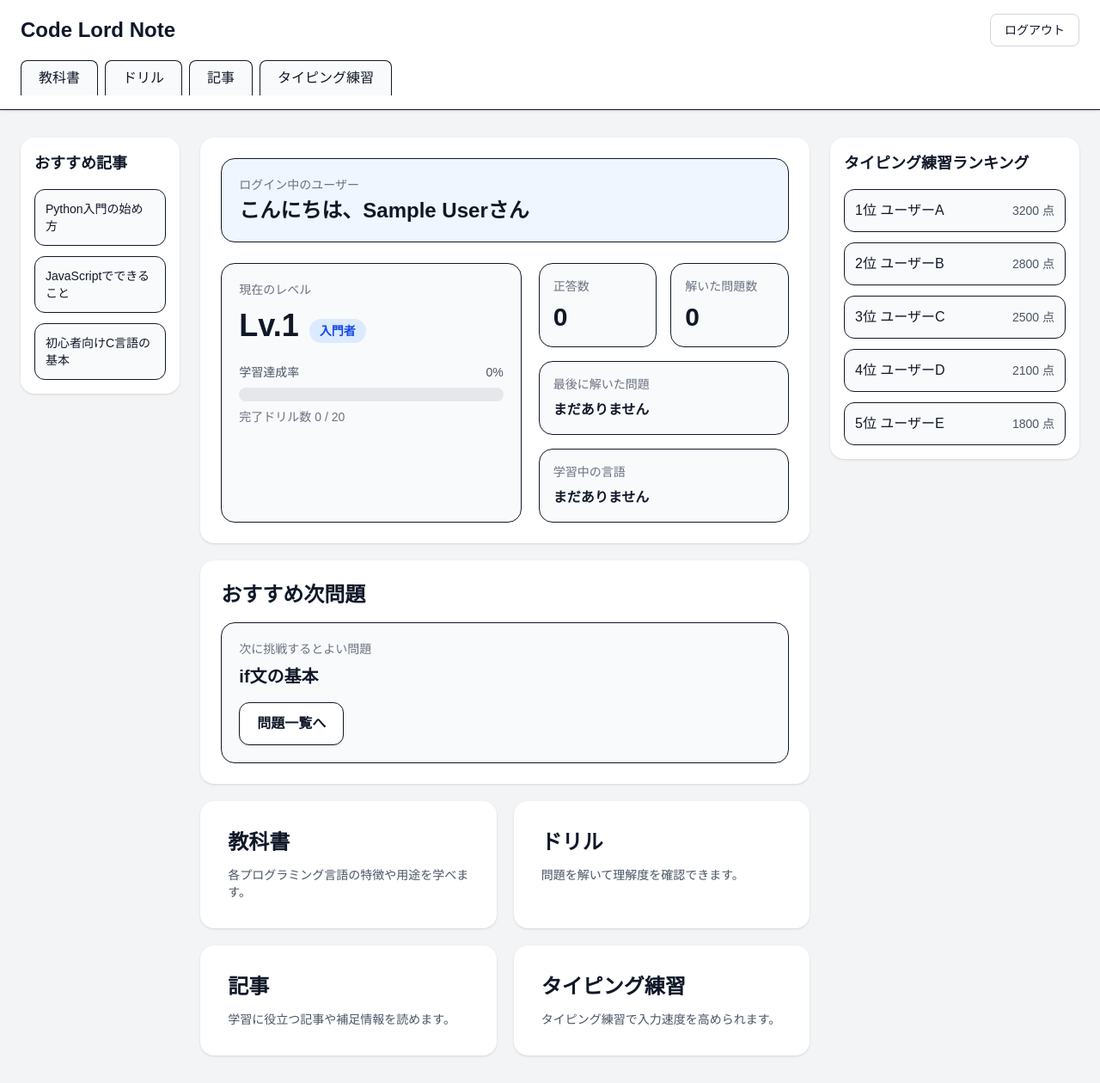
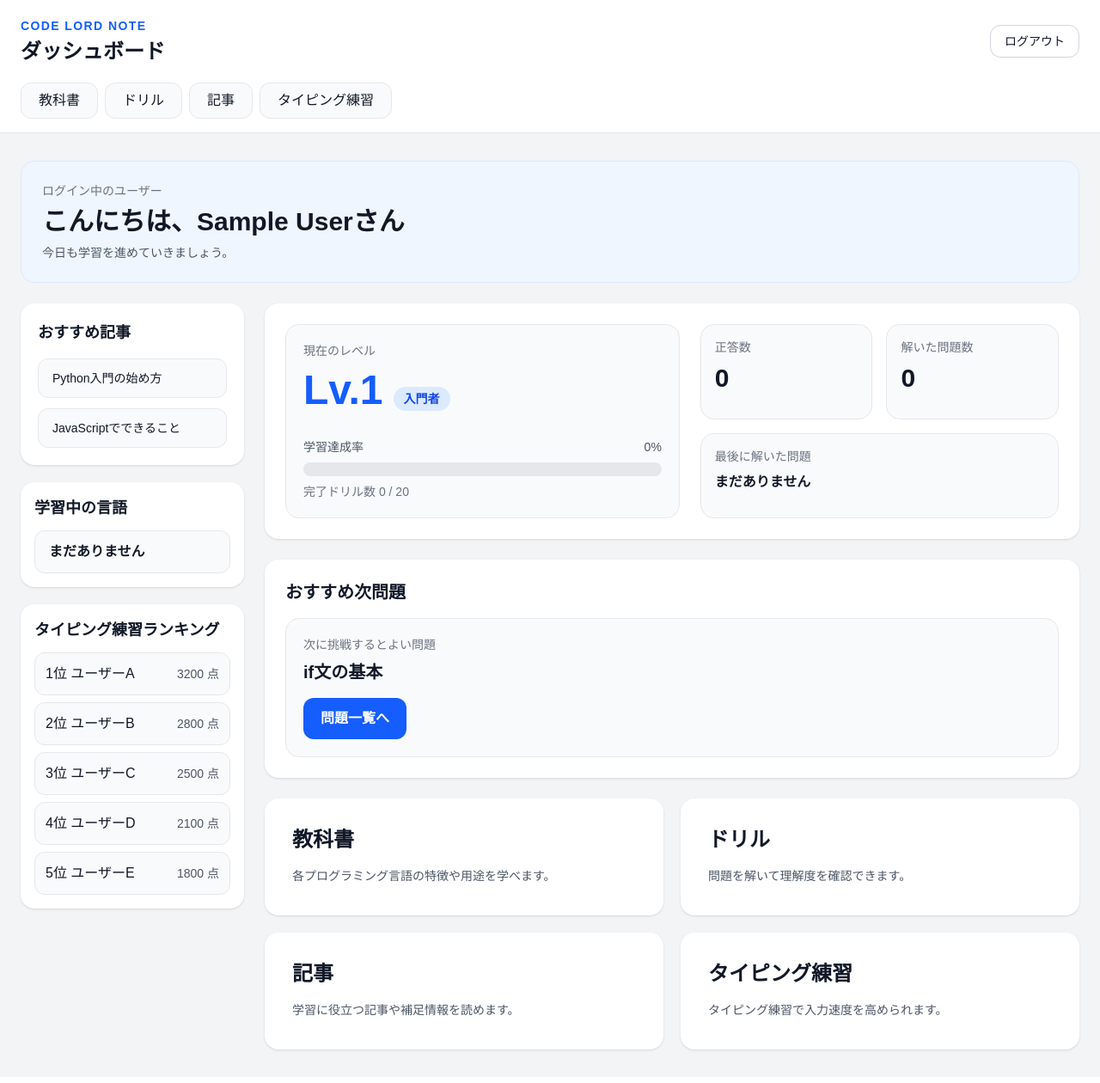
Before and after one commit to TEAMNZK/Graduation-Work, a Next.js app in the folder my-app/: page /dashboard in a window 1280 px wide. Shown: the whole page at 86% size. Built offline with nearby package versions, Linux system fonts and the light colour scheme; no server answers; the database is empty; sample sign-in values are in the browser's storage.

Commit message:
ダッシュボードデザイン変更

```diff
--- a/my-app/src/app/dashboard/page.tsx
+++ b/my-app/src/app/dashboard/page.tsx
@@ -27,7 +27,6 @@ type UserData = {
 const recommendedArticles = [
   "Python入門の始め方",
   "JavaScriptでできること",
-  "初心者向けC言語の基本",
 ];
 
 const rankingData = [
@@ -143,11 +142,8 @@ export default function DashboardPage() {
   }, [solvedTopics]);
 
   const nextRecommendedLink = useMemo(() => {
-    if (nextRecommendedTopic === "Javaの問題はすべて完了しています") {
     return "/drill/java";
-    }
-    return "/drill/java";
-  }, [nextRecommendedTopic]);
+  }, []);
 
   if (loading) {
     return (
@@ -162,201 +158,93 @@ export default function DashboardPage() {
   return (
     <AuthGuard>
       <main className="min-h-screen bg-gray-100 text-gray-900">
-        <header className="border-b bg-white shadow-sm">
-          <div className="mx-auto flex max-w-7xl items-center justify-between px-6 py-4">
-            <h1 className="text-2xl font-bold">Code Lord Note</h1>
+        <header className="border-b border-gray-200 bg-white">
+          <div className="mx-auto flex max-w-7xl items-center justify-between px-6 py-5">
+            <div>
+              <p className="text-sm font-bold tracking-widest text-blue-600">
+                CODE LORD NOTE
+              </p>
+              <h1 className="mt-1 text-2xl font-bold">ダッシュボード</h1>
+            </div>
 
-            <div className="flex items-center gap-3">
             <button
               onClick={handleLogout}
-                className="rounded-lg border border-gray-300 bg-white px-4 py-2 text-sm hover:bg-gray-50"
+              className="rounded-xl border border-gray-300 bg-white px-4 py-2 text-sm font-medium hover:bg-gray-50"
             >
               ログアウト
             </button>
-            </div>
           </div>
 
           <nav className="mx-auto flex max-w-7xl gap-2 px-6 pb-4">
             <Link
               href="/textbook"
-              className="rounded-t-lg border border-b-0 bg-gray-50 px-5 py-2 font-medium hover:bg-gray-100"
+              className="rounded-xl border border-gray-200 bg-gray-50 px-5 py-2 font-medium hover:bg-gray-100"
             >
               教科書
             </Link>
             <Link
               href="/drill"
-              className="rounded-t-lg border border-b-0 bg-gray-50 px-5 py-2 font-medium hover:bg-gray-100"
+              className="rounded-xl border border-gray-200 bg-gray-50 px-5 py-2 font-medium hover:bg-gray-100"
             >
               ドリル
             </Link>
             <Link
               href="/articles"
-              className="rounded-t-lg border border-b-0 bg-gray-50 px-5 py-2 font-medium hover:bg-gray-100"
+              className="rounded-xl border border-gray-200 bg-gray-50 px-5 py-2 font-medium hover:bg-gray-100"
             >
               記事
             </Link>
             <Link
               href="/typing"
-              className="rounded-t-lg border border-b-0 bg-gray-50 px-5 py-2 font-medium hover:bg-gray-100"
+              className="rounded-xl border border-gray-200 bg-gray-50 px-5 py-2 font-medium hover:bg-gray-100"
             >
               タイピング練習
             </Link>
           </nav>
         </header>
 
-        <section className="mx-auto grid max-w-7xl grid-cols-12 gap-6 px-6 py-8">
-          {/* 左：おすすめ記事 */}
-          <aside className="col-span-12 md:col-span-2">
-            <div className="rounded-2xl bg-white p-4 shadow">
-              <h2 className="mb-4 text-lg font-bold">おすすめ記事</h2>
+        <section className="mx-auto max-w-7xl px-6 py-8">
+          <div className="mb-6 rounded-2xl border border-blue-100 bg-blue-50 p-6">
+            <p className="text-sm text-gray-500">ログイン中のユーザー</p>
+            <h2 className="mt-2 text-3xl font-bold">
+              こんにちは、{displayUserName}さん
+            </h2>
+            <p className="mt-2 text-sm text-gray-600">
+              今日も学習を進めていきましょう。
+            </p>
+          </div>
+
+          <div className="grid grid-cols-1 gap-6 xl:grid-cols-[260px_1fr]">
+            {/* 左 */}
+            <aside className="space-y-5">
+              <div className="rounded-2xl bg-white p-5 shadow-sm">
+                <h3 className="mb-4 text-lg font-bold">おすすめ記事</h3>
                 <ul className="space-y-3">
                   {recommendedArticles.map((article, index) => (
                     <li
                       key={index}
-                    className="rounded-xl border bg-gray-50 px-3 py-3 text-sm hover:bg-gray-100"
+                      className="rounded-xl border border-gray-200 bg-gray-50 px-4 py-3 text-sm hover:bg-gray-100"
                     >
                       {article}
                     </li>
                   ))}
                 </ul>
               </div>
-          </aside>
 
-          {/* 中央 */}
-          <section className="col-span-12 space-y-5 md:col-span-7">
-            {/* 進捗サマリー */}
-            <div className="rounded-2xl bg-white p-6 shadow">
-              <div className="mb-6 rounded-2xl border bg-blue-50 p-5">
-                <p className="text-sm text-gray-500">ログイン中のユーザー</p>
-                <p className="mt-1 text-2xl font-bold">
-                  こんにちは、{displayUserName}さん
-                </p>
-              </div>
-
-              <div className="grid grid-cols-1 gap-5 lg:grid-cols-[1.2fr_1fr]">
-                <div className="rounded-2xl border bg-gray-50 p-5">
-                  <p className="text-sm text-gray-500">現在のレベル</p>
-
-                  <div className="mt-3 flex items-end gap-3">
-                    <div>
-                      <p className="text-4xl font-bold">Lv.{level}</p>
-                    </div>
-                    <span className="rounded-full bg-blue-100 px-3 py-1 text-sm font-bold text-blue-700">
-                      {levelLabel}
-                    </span>
-                  </div>
-
-                  <div className="mt-6">
-                    <div className="mb-2 flex items-center justify-between text-sm text-gray-600">
-                      <span>学習達成率</span>
-                      <span>{Math.round(progressPercent)}%</span>
-                    </div>
-                    <div className="h-4 w-full rounded-full bg-gray-200">
-                      <div
-                        className="h-4 rounded-full bg-blue-500 transition-all"
-                        style={{ width: `${progressPercent}%` }}
-                      />
-                    </div>
-                    <p className="mt-2 text-sm text-gray-500">
-                      完了ドリル数 {completedDrills} / 20
-                    </p>
+              <div className="rounded-2xl bg-white p-4 shadow-sm">
+                <h3 className="mb-3 text-lg font-bold">学習中の言語</h3>
+                <div className="rounded-xl border border-gray-200 bg-gray-50 px-4 py-3 font-bold">
+                  {currentLanguage}
                 </div>
               </div>
 
-                <div className="grid grid-cols-2 gap-4">
-                  <div className="rounded-2xl border bg-gray-50 p-4">
-                    <p className="text-sm text-gray-500">正答数</p>
-                    <p className="mt-2 text-3xl font-bold">{correctAnswers}</p>
-                  </div>
-
-                  <div className="rounded-2xl border bg-gray-50 p-4">
-                    <p className="text-sm text-gray-500">解いた問題数</p>
-                    <p className="mt-2 text-3xl font-bold">{solvedCount}</p>
-                  </div>
-
-                  <div className="col-span-2 rounded-2xl border bg-gray-50 p-4">
-                    <p className="text-sm text-gray-500">最後に解いた問題</p>
-                    <p className="mt-2 font-bold">
-                      {progress?.lastSolvedTopic ?? "まだありません"}
-                    </p>
-                  </div>
-
-                  <div className="col-span-2 rounded-2xl border bg-gray-50 p-4">
-                    <p className="text-sm text-gray-500">学習中の言語</p>
-                    <p className="mt-2 font-bold">{currentLanguage}</p>
-                  </div>
-                </div>
-              </div>
-            </div>
-
-            {/* おすすめ次問題 */}
-            <div className="rounded-2xl bg-white p-6 shadow">
-              <h2 className="mb-4 text-2xl font-bold">おすすめ次問題</h2>
-              <div className="rounded-2xl border bg-gray-50 p-5">
-                <p className="text-sm text-gray-500">次に挑戦するとよい問題</p>
-                <p className="mt-2 text-xl font-bold">{nextRecommendedTopic}</p>
-                <Link
-                  href={nextRecommendedLink}
-                  className="mt-4 inline-block rounded-xl border bg-white px-5 py-3 font-bold shadow hover:bg-gray-50"
-                >
-                  問題一覧へ
-                </Link>
-              </div>
-            </div>
-
-            {/* 機能カード */}
-            <div className="grid grid-cols-1 gap-5 sm:grid-cols-2">
-              <Link
-                href="/textbook"
-                className="rounded-2xl bg-white p-8 shadow transition hover:bg-gray-50 hover:shadow-md"
-              >
-                <h2 className="text-2xl font-bold">教科書</h2>
-                <p className="mt-3 text-sm text-gray-600">
-                  各プログラミング言語の特徴や用途を学べます。
-                </p>
-              </Link>
-
-              <Link
-                href="/drill"
-                className="rounded-2xl bg-white p-8 shadow transition hover:bg-gray-50 hover:shadow-md"
-              >
-                <h2 className="text-2xl font-bold">ドリル</h2>
-                <p className="mt-3 text-sm text-gray-600">
-                  問題を解いて理解度を確認できます。
-                </p>
-              </Link>
-
-              <Link
-                href="/articles"
-                className="rounded-2xl bg-white p-8 shadow transition hover:bg-gray-50 hover:shadow-md"
-              >
-                <h2 className="text-2xl font-bold">記事</h2>
-                <p className="mt-3 text-sm text-gray-600">
-                  学習に役立つ記事や補足情報を読めます。
-                </p>
-              </Link>
-
-              <Link
-                href="/typing"
-                className="rounded-2xl bg-white p-8 shadow transition hover:bg-gray-50 hover:shadow-md"
-              >
-                <h2 className="text-2xl font-bold">タイピング練習</h2>
-                <p className="mt-3 text-sm text-gray-600">
-                  タイピング練習で入力速度を高められます。
-                </p>
-              </Link>
-            </div>
-          </section>
-
-          {/* 右：ランキング */}
-          <aside className="col-span-12 md:col-span-3">
-            <div className="rounded-2xl bg-white p-4 shadow">
-              <h2 className="mb-4 text-lg font-bold">タイピング練習ランキング</h2>
-              <ol className="space-y-3">
+              <div className="rounded-2xl bg-white p-4 shadow-sm">
+                <h3 className="mb-3 text-lg font-bold">タイピング練習ランキング</h3>
+                <ol className="space-y-2">
                   {rankingData.map((item, index) => (
                     <li
                       key={index}
-                    className="flex items-center justify-between rounded-xl border bg-gray-50 px-3 py-3"
+                      className="flex items-center justify-between rounded-xl border border-gray-200 bg-gray-50 px-3 py-3"
                     >
                       <span className="font-medium">
                         {index + 1}位 {item.name}
@@ -369,6 +257,118 @@ export default function DashboardPage() {
                 </ol>
               </div>
             </aside>
+
+            {/* 中央 */}
+            <section className="space-y-6">
+              <div className="rounded-2xl bg-white p-6 shadow-sm">
+                <div className="grid grid-cols-1 gap-6 lg:grid-cols-[1.1fr_1fr]">
+                  <div className="rounded-2xl border border-gray-200 bg-gray-50 p-5">
+                    <p className="text-sm text-gray-500">現在のレベル</p>
+
+                    <div className="mt-3 flex items-end gap-3">
+                      <p className="text-5xl font-bold text-blue-600">Lv.{level}</p>
+                      <span className="rounded-full bg-blue-100 px-3 py-1 text-sm font-bold text-blue-700">
+                        {levelLabel}
+                      </span>
+                    </div>
+
+                    <div className="mt-8">
+                      <div className="mb-2 flex items-center justify-between text-sm text-gray-600">
+                        <span>学習達成率</span>
+                        <span>{Math.round(progressPercent)}%</span>
+                      </div>
+
+                      <div className="h-4 w-full rounded-full bg-gray-200">
+                        <div
+                          className="h-4 rounded-full bg-blue-500 transition-all"
+                          style={{ width: `${progressPercent}%` }}
+                        />
+                      </div>
+
+                      <p className="mt-2 text-sm text-gray-500">
+                        完了ドリル数 {completedDrills} / 20
+                      </p>
+                    </div>
+                  </div>
+
+                  <div className="grid grid-cols-2 gap-4">
+                    <div className="rounded-2xl border border-gray-200 bg-gray-50 p-4">
+                      <p className="text-sm text-gray-500">正答数</p>
+                      <p className="mt-2 text-3xl font-bold">{correctAnswers}</p>
+                    </div>
+
+                    <div className="rounded-2xl border border-gray-200 bg-gray-50 p-4">
+                      <p className="text-sm text-gray-500">解いた問題数</p>
+                      <p className="mt-2 text-3xl font-bold">{solvedCount}</p>
+                    </div>
+
+                    <div className="col-span-2 rounded-2xl border border-gray-200 bg-gray-50 p-4">
+                      <p className="text-sm text-gray-500">最後に解いた問題</p>
+                      <p className="mt-2 font-bold">
+                        {progress?.lastSolvedTopic ?? "まだありません"}
+                      </p>
+                    </div>
+                  </div>
+                </div>
+              </div>
+
+              <div className="rounded-2xl bg-white p-6 shadow-sm">
+                <h3 className="mb-4 text-xl font-bold">おすすめ次問題</h3>
+                <div className="rounded-2xl border border-gray-200 bg-gray-50 p-5">
+                  <p className="text-sm text-gray-500">次に挑戦するとよい問題</p>
+                  <p className="mt-2 text-xl font-bold">{nextRecommendedTopic}</p>
+                  <Link
+                    href={nextRecommendedLink}
+                    className="mt-4 inline-block rounded-xl bg-blue-600 px-5 py-3 font-bold text-white hover:bg-blue-700"
+                  >
+                    問題一覧へ
+                  </Link>
+                </div>
+              </div>
+
+              <div className="grid grid-cols-1 gap-5 sm:grid-cols-2">
+                <Link
+                  href="/textbook"
+                  className="rounded-2xl bg-white p-8 shadow-sm transition hover:-translate-y-0.5 hover:shadow-md"
+                >
+                  <h3 className="text-2xl font-bold">教科書</h3>
+                  <p className="mt-3 text-sm leading-7 text-gray-600">
+                    各プログラミング言語の特徴や用途を学べます。
+                  </p>
+                </Link>
+
+                <Link
+                  href="/drill"
+                  className="rounded-2xl bg-white p-8 shadow-sm transition hover:-translate-y-0.5 hover:shadow-md"
+                >
+                  <h3 className="text-2xl font-bold">ドリル</h3>
+                  <p className="mt-3 text-sm leading-7 text-gray-600">
+                    問題を解いて理解度を確認できます。
+                  </p>
+                </Link>
+
+                <Link
+                  href="/articles"
+                  className="rounded-2xl bg-white p-8 shadow-sm transition hover:-translate-y-0.5 hover:shadow-md"
+                >
+                  <h3 className="text-2xl font-bold">記事</h3>
+                  <p className="mt-3 text-sm leading-7 text-gray-600">
+                    学習に役立つ記事や補足情報を読めます。
+                  </p>
+                </Link>
+
+                <Link
+                  href="/typing"
+                  className="rounded-2xl bg-white p-8 shadow-sm transition hover:-translate-y-0.5 hover:shadow-md"
+                >
+                  <h3 className="text-2xl font-bold">タイピング練習</h3>
+                  <p className="mt-3 text-sm leading-7 text-gray-600">
+                    タイピング練習で入力速度を高められます。
+                  </p>
+                </Link>
+              </div>
+            </section>
+          </div>
         </section>
       </main>
     </AuthGuard>
```
Lines whose indentation alone changed are shown as unchanged.
